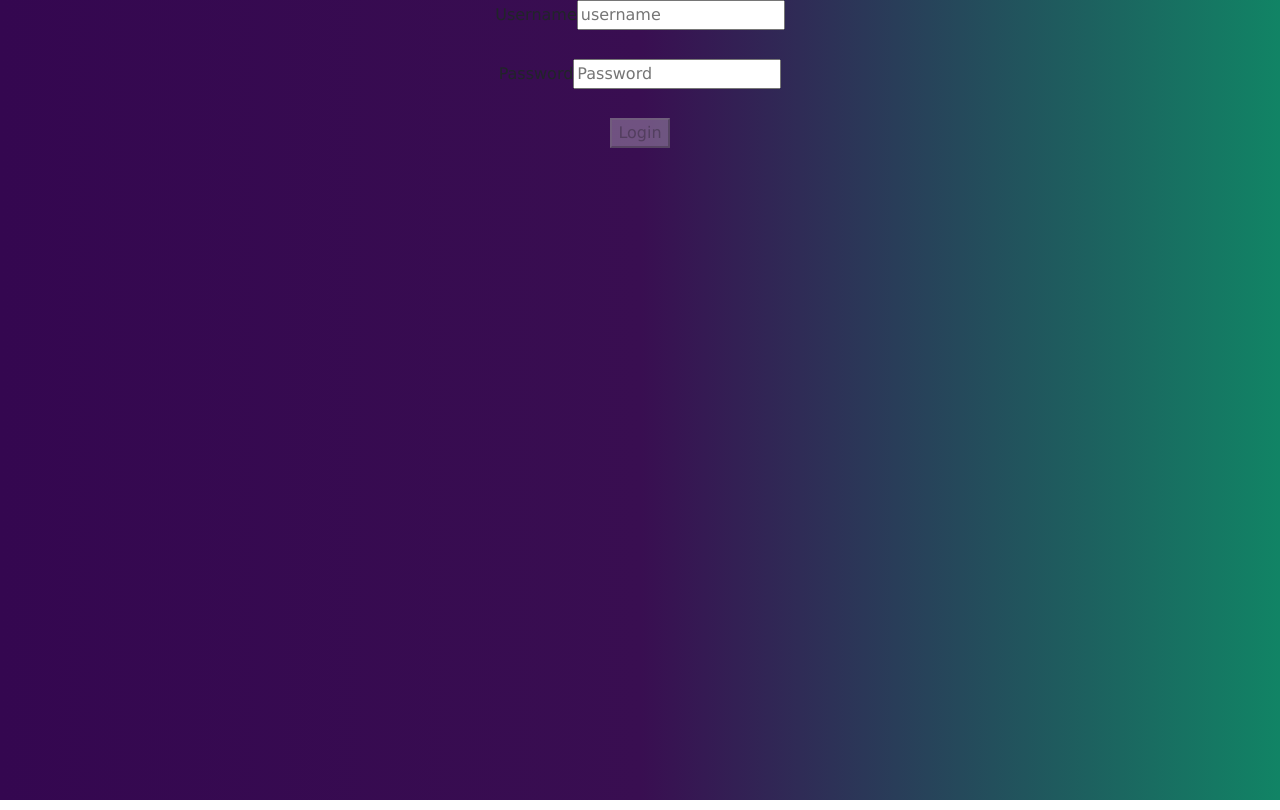
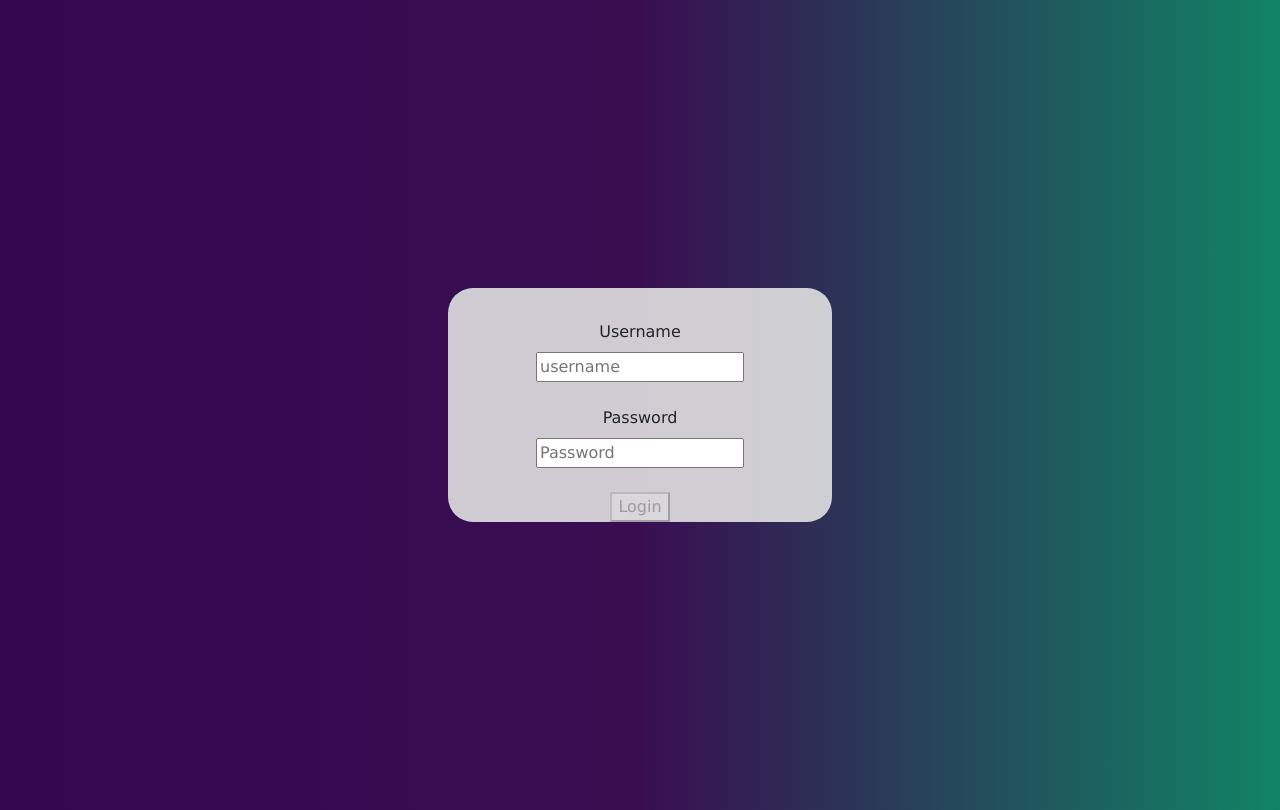
Before and after one commit to Viserya11/Moodmeter-capstone-project-, a React (Create React App) app: page /login in a window 1280 px wide. Built offline with nearby package versions, Linux system fonts and the light colour scheme.

Commit message:
login css

```diff
--- a/src/components/Login.jsx
+++ b/src/components/Login.jsx
@@ -25,7 +25,7 @@ function RegistrationForm({ onSubmit }) {
     else setEnable(true);
   };
   return (
-    <div>
+    <div className="logincontainer">
       <label>Username</label>
       <input
         type="text"
--- a/src/stylesheet.css
+++ b/src/stylesheet.css
@@ -178,6 +178,18 @@ button.submitbtn {
     width: 30%;
   }
 
+  .logincontainer {
+    background-color:rgba(226, 226, 226, 0.9);
+    margin: 18em auto;
+    width: 30%;
+    border-radius: 25px;
+    padding-left: 4em;
+    padding-right: 4em;
+    padding-top: 2em;
+    text-align: center;
+
+  }
+
   @media screen and (max-width: 780px) {
 
     .results {
```
